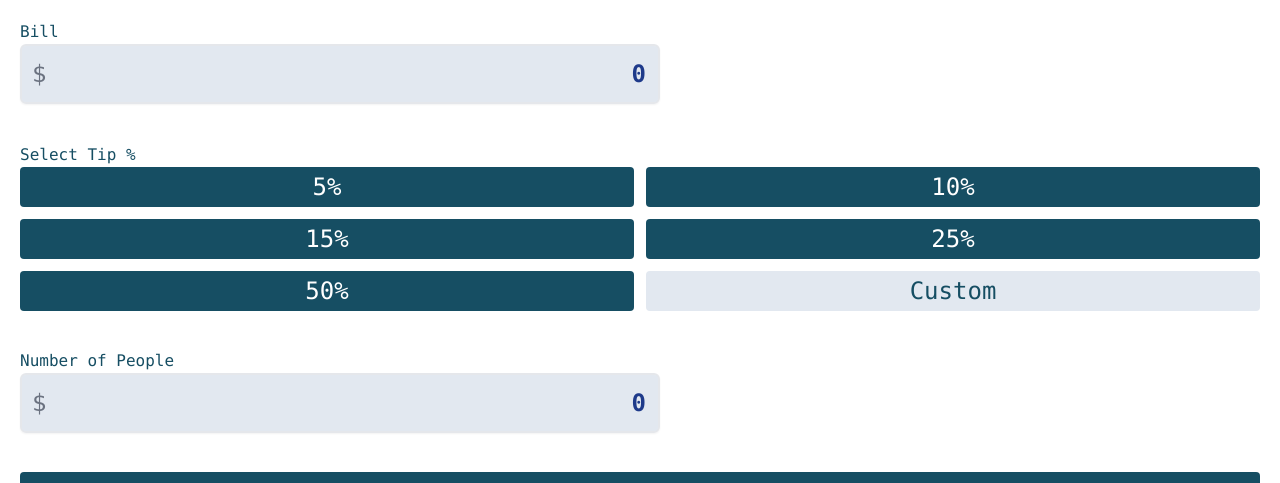
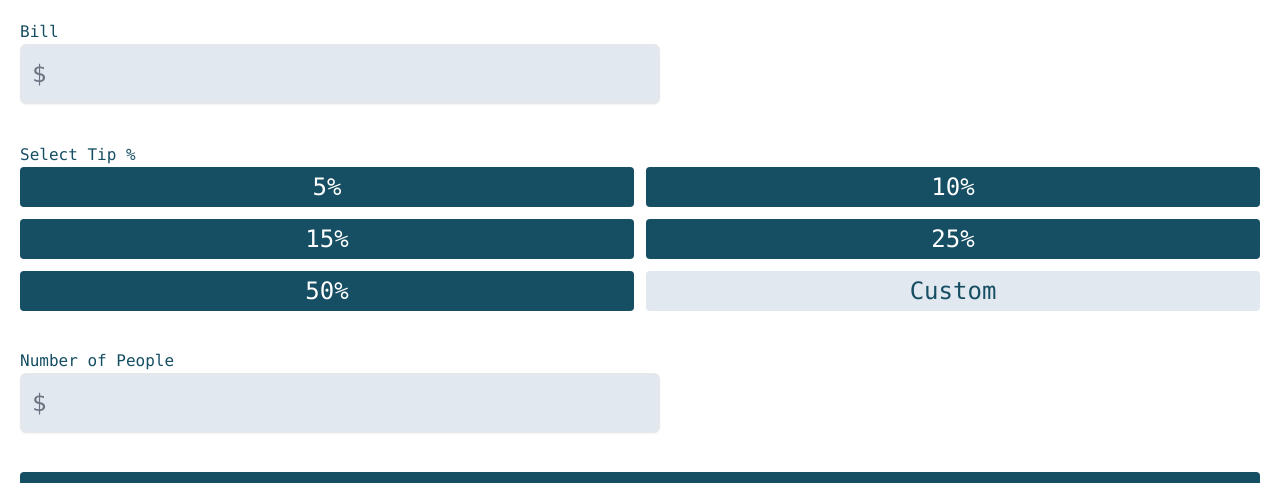
Before and after one commit to andychowhh/tips-calculator-app, a Next.js app: page / in a window 1280 px wide. Shown: the top 483 px of the page. Built offline with nearby package versions, Linux system fonts and the light colour scheme.

Commit message:
Fix input component accepted value logic

```diff
--- a/app/components/Input/index.tsx
+++ b/app/components/Input/index.tsx
@@ -4,7 +4,7 @@ import React from "react";
 
 interface InputProp {
   icon?: string;
-  value: number;
+  value: string;
   onChange: (e: React.ChangeEvent<HTMLInputElement>) => void;
 }
 
@@ -16,7 +16,6 @@ export const Input = ({ value, onChange }: InputProp): JSX.Element => {
       </div>
       <input
         className={`outline-none bg-slate text-right text-blue-900 p-3 font-semibold border border-2 border-slate-500 block w-full rounded-md hover:border-teal placeholder:text-gray-400`}
-        placeholder="0.00"
         value={value}
         onChange={(e) => onChange(e)}
       />
--- a/app/page.tsx
+++ b/app/page.tsx
@@ -5,10 +5,10 @@ import { Input, TipsPercentageButton, Result } from "app/components";
 import { calculateTipAmount } from "app/utils";
 
 export default function Home() {
-  const [billAmount, setBillAmount] = useState<number>(0);
+  const [billAmount, setBillAmount] = useState<string>("");
   const [isTipCustomized, setIsTipCustomized] = useState<boolean>(false);
   const [selectedTipPercentage, setSelectedTipPercentage] = useState<number>(0);
-  const [numberOfPeople, setNumberOfPeople] = useState<number>(0);
+  const [numberOfPeople, setNumberOfPeople] = useState<string>("");
 
   const onTipPercentageButtonClicked = (
     amount: number,
@@ -24,7 +24,12 @@ export default function Home() {
         <span className="">Bill</span>
         <Input
           value={billAmount}
-          onChange={(e) => setBillAmount(parseFloat(e.target.value) || 0)}
+          onChange={(e) => {
+            const amount = e.target.value;
+            if (amount === "" || amount.match(/^\d{1,}(\.\d{0,4})?$/)) {
+              setBillAmount(e.target.value);
+            }
+          }}
         />
       </div>
       <div className="">
@@ -76,13 +81,20 @@ export default function Home() {
         <span>Number of People</span>
         <Input
           value={numberOfPeople}
-          onChange={(e) => setNumberOfPeople(parseInt(e.target.value) || 0)}
+          onChange={(e) => {
+            const newValue = e.target.value;
+            const regex = /^[0-9]*$/;
+
+            if (regex.test(newValue) || newValue === "") {
+              setNumberOfPeople(newValue);
+            }
+          }}
         />
       </div>
       <Result
         tipAmountPerPerson={calculateTipAmount(
-          billAmount,
-          numberOfPeople,
+          parseFloat(billAmount),
+          parseInt(numberOfPeople),
           selectedTipPercentage
         )}
         totalAmountPerPerson={0}
```
